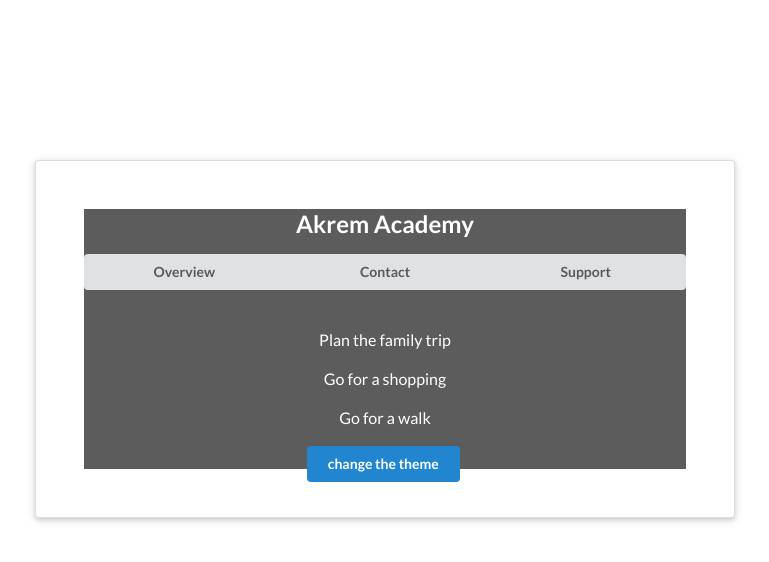
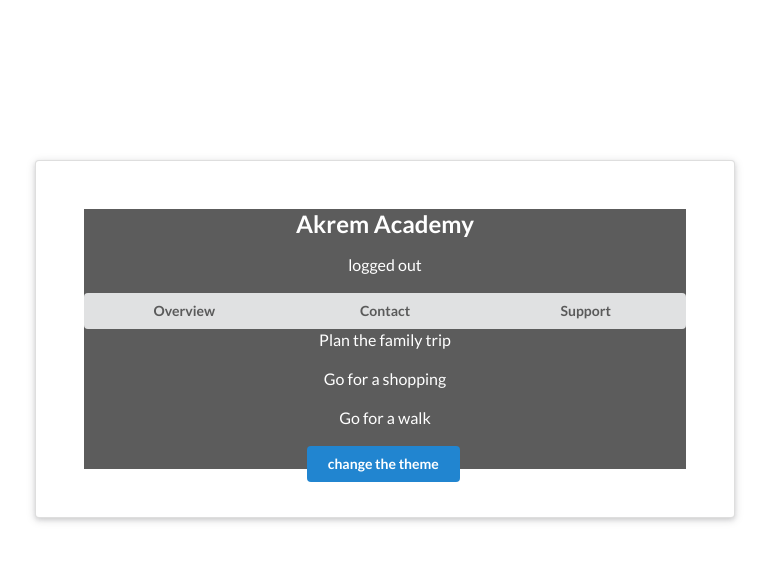
Before and after one commit to akremdev/context-api-react-js, a React (Create React App) app: page / in a window 1280 px wide. Shown: the top 562 px of the page, without its empty margins (255-1024 px from the left). Built offline with nearby package versions, Linux system fonts and the light colour scheme.

Commit message:
use multiple Context inside one component

```diff
--- a/src/components/Navbar.js
+++ b/src/components/Navbar.js
@@ -1,19 +1,24 @@
 import React from 'react';
 import { ThemeContext } from '../contexts/ThemeContext';
+import { AuthContext } from '../contexts/AuthContext';
 
 class Navbar extends React.Component {
     //static contextType = ThemeContext;
     // context consumer is used in class and functions components
     render() {
         return (
-            <ThemeContext.Consumer>{(context) => {
-                const {isDarkTheme, darkTheme, lightTheme} = context;
+            <AuthContext.Consumer>{(authContext) => {
+                return(
+                    <ThemeContext.Consumer>{(themeContext) => {
+                        const {isDarkTheme, darkTheme, lightTheme} = themeContext;
+                        const {isLoggedIn, changeAuthStatus} = authContext;
                         const theme = isDarkTheme ? darkTheme : lightTheme;
                         return(
                             <nav style={{ background:theme.background , color:theme.text, height: '120px' }}>
                             <h2 style={{textAlign: 'center' }}>
                             Akrem Academy
                             </h2>
+                            <p onClick={changeAuthStatus} style={{ textAlign:'center'}}>{ isLoggedIn ? 'logged in ' : 'logged out' }</p>
                             <div className="ui three buttons">
                                 <button className="ui button">Overview</button>
                                 <button className="ui button">Contact</button>
@@ -24,6 +29,11 @@
                     }}
                     </ThemeContext.Consumer>
                 )
+            }}
+
+            </AuthContext.Consumer>
+
+        )
     }
 }
 
```
Lines whose indentation alone changed are shown as unchanged.
